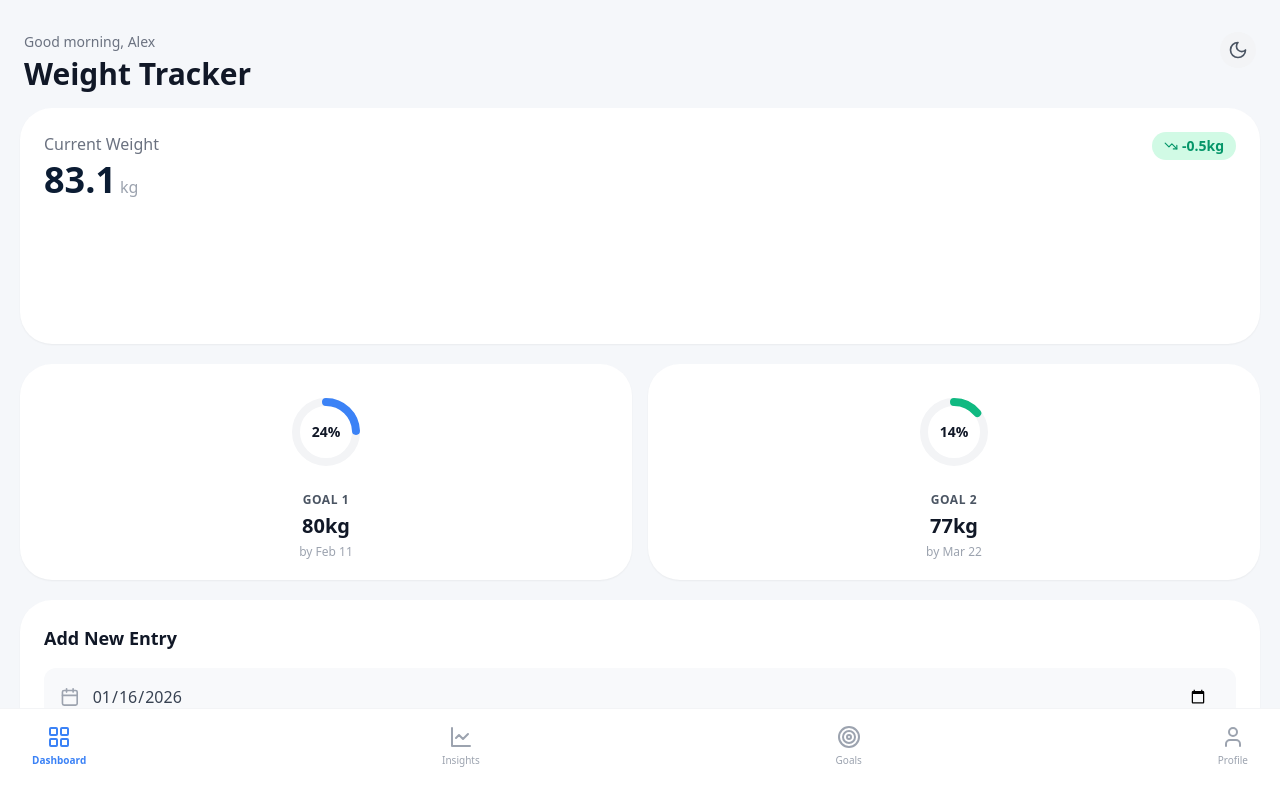
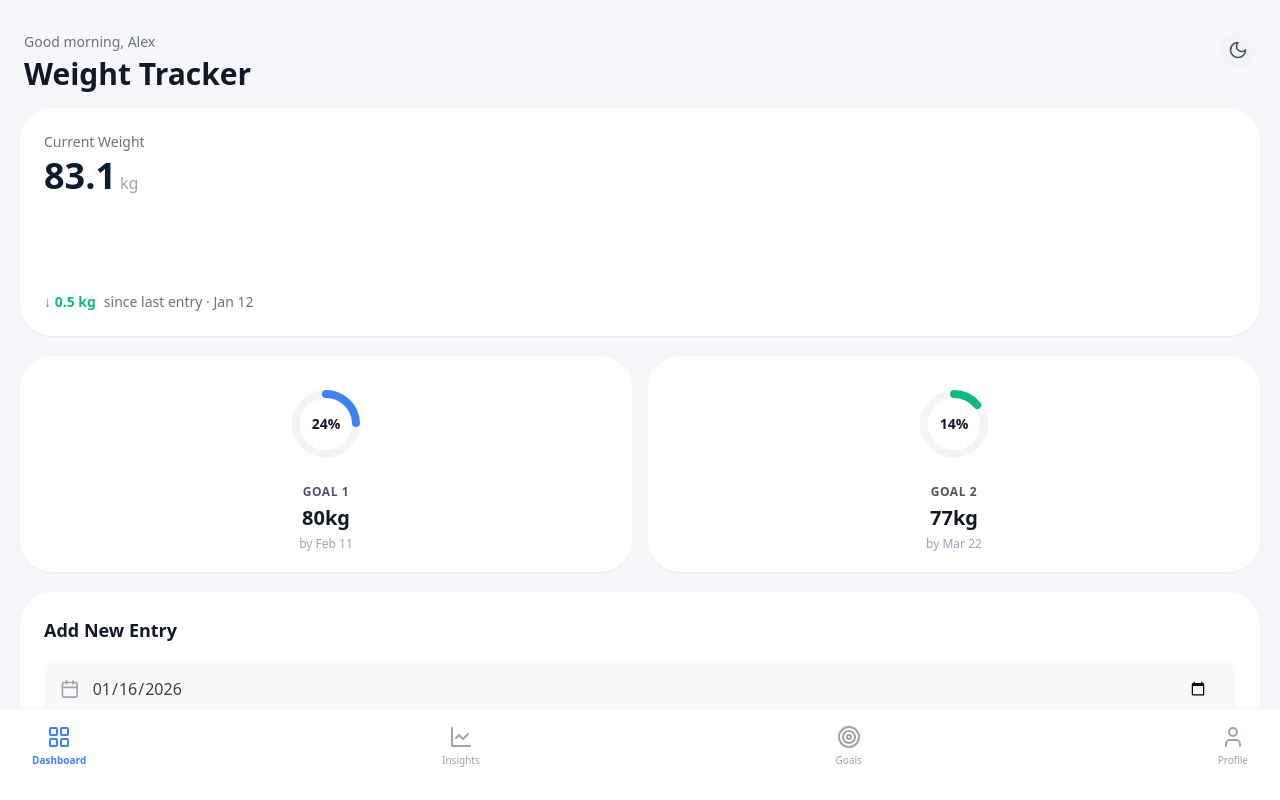
Before and after one commit to Orevio/Weight-App, a React (Vite) app: page / in a window 1280 px wide. Shown: the top 800 px of the page. Built offline with nearby package versions, Linux system fonts and the light colour scheme.

Commit message:
Redesign Current Weight card with mini chart and context

```diff
--- a/weight_tracker.tsx
+++ b/weight_tracker.tsx
@@ -110,38 +110,55 @@ export default function WeightTracker() {
             <main className="px-5 space-y-5">
                 {/* Current Weight Card */}
                 <div className={`rounded-[2rem] p-6 shadow-sm transition-colors ${isDarkMode ? 'bg-gray-800' : 'bg-white'}`}>
-                    <div className="flex justify-between items-start mb-6">
-                        <div>
-                            <p className={`${isDarkMode ? 'text-gray-400' : 'text-gray-500'} mb-1`}>Current Weight</p>
-                            <div className="flex items-baseline gap-1">
-                                <span className={`text-4xl font-extrabold ${isDarkMode ? 'text-white' : 'text-[#0B1C33]'}`}>{currentWeight}</span>
-                                <span className={`${isDarkMode ? 'text-gray-500' : 'text-gray-400'} font-medium`}>kg</span>
-                            </div>
-                        </div>
-                        <div className="flex items-center gap-1 bg-emerald-100 dark:bg-emerald-900 text-emerald-600 dark:text-emerald-400 px-3 py-1 rounded-full text-sm font-bold transition-colors duration-200">
-                            <TrendingDown size={14} />
-                            <span>-0.5kg</span>
+                    {/* Header: Title & Weight */}
+                    <div className="mb-6">
+                        <p className={`${isDarkMode ? 'text-gray-400' : 'text-gray-500'} mb-1 text-sm font-medium`}>Current Weight</p>
+                        <div className="flex items-baseline gap-1">
+                            <span className={`text-4xl font-extrabold ${isDarkMode ? 'text-white' : 'text-[#0B1C33]'}`}>{currentWeight}</span>
+                            <span className={`${isDarkMode ? 'text-gray-500' : 'text-gray-400'} font-medium`}>kg</span>
                         </div>
                     </div>
 
-                    {/* Bar Chart */}
-                    <div className="flex items-end justify-between h-24 gap-2">
+                    {/* Mini Chart - 7 bars max, no axes, labels or interaction */}
+                    <div className="flex items-end justify-between h-14 mb-4 gap-2">
                         {chartData.map((entry, i) => {
-                            const isSelected = i === chartData.length - 1;
-                            const height = Math.min(Math.max(((entry.weight - 80) / 5) * 100, 20), 100);
+                            const isToday = i === chartData.length - 1;
+                            // Calculate simple relative height based on min/max of the visible set
+                            const allWeights = chartData.map(d => d.weight);
+                            const minW = Math.min(...allWeights);
+                            const maxW = Math.max(...allWeights);
+                            const range = maxW - minW || 1; // avoid divide by zero
+                            // Scale height between 20% and 100%
+                            const heightPct = 20 + ((entry.weight - minW) / range) * 80;
 
                             return (
-                                <div key={i} className="flex-1 flex flex-col justify-end gap-1 group">
+                                <div key={i} className="flex-1 flex flex-col justify-end">
                                     <div
-                                        className={`w-full rounded-t-lg transition-all duration-500 ${isSelected
-                                            ? 'bg-blue-500'
-                                            : isDarkMode ? 'bg-gray-700' : 'bg-blue-100'
+                                        className={`w-full rounded-sm transition-all duration-300 ${isToday
+                                                ? 'bg-blue-500' // Today: Primary Blue
+                                                : isDarkMode ? 'bg-gray-700' : 'bg-gray-200' // Past: Light Neutral
                                             }`}
-                                        style={{ height: `${height}%` }}
+                                        style={{ height: `${heightPct}%` }}
                                     ></div>
                                 </div>
                             );
                         })}
+                    </div>
+
+                    {/* Context Footer */}
+                    <div className={`flex items-center gap-2 text-sm ${isDarkMode ? 'text-gray-400' : 'text-gray-500'}`}>
+                        {entries.length > 1 && (
+                            <>
+                                <span className={`font-semibold ${(entries[0].weight - entries[1].weight) <= 0
+                                        ? 'text-emerald-500'
+                                        : 'text-red-500'
+                                    }`}>
+                                    {(entries[0].weight - entries[1].weight) <= 0 ? '↓' : '↑'} {Math.abs(entries[0].weight - entries[1].weight).toFixed(1)} kg
+                                </span>
+                                <span>since last entry · {new Date(entries[1].date).toLocaleDateString('en-US', { month: 'short', day: 'numeric' })}</span>
+                            </>
+                        )}
+                        {entries.length === 1 && <span>First entry recorded</span>}
                     </div>
                 </div>
 
```
